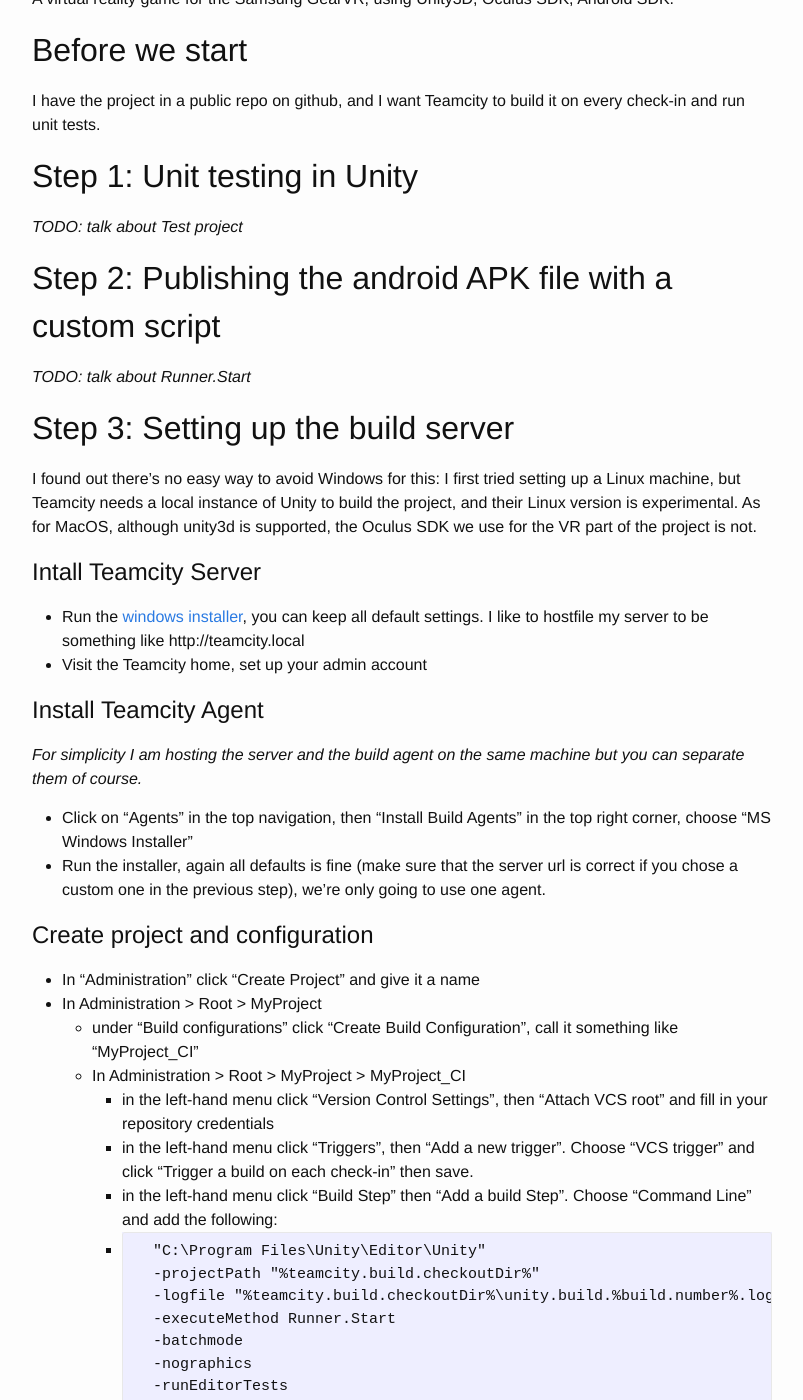
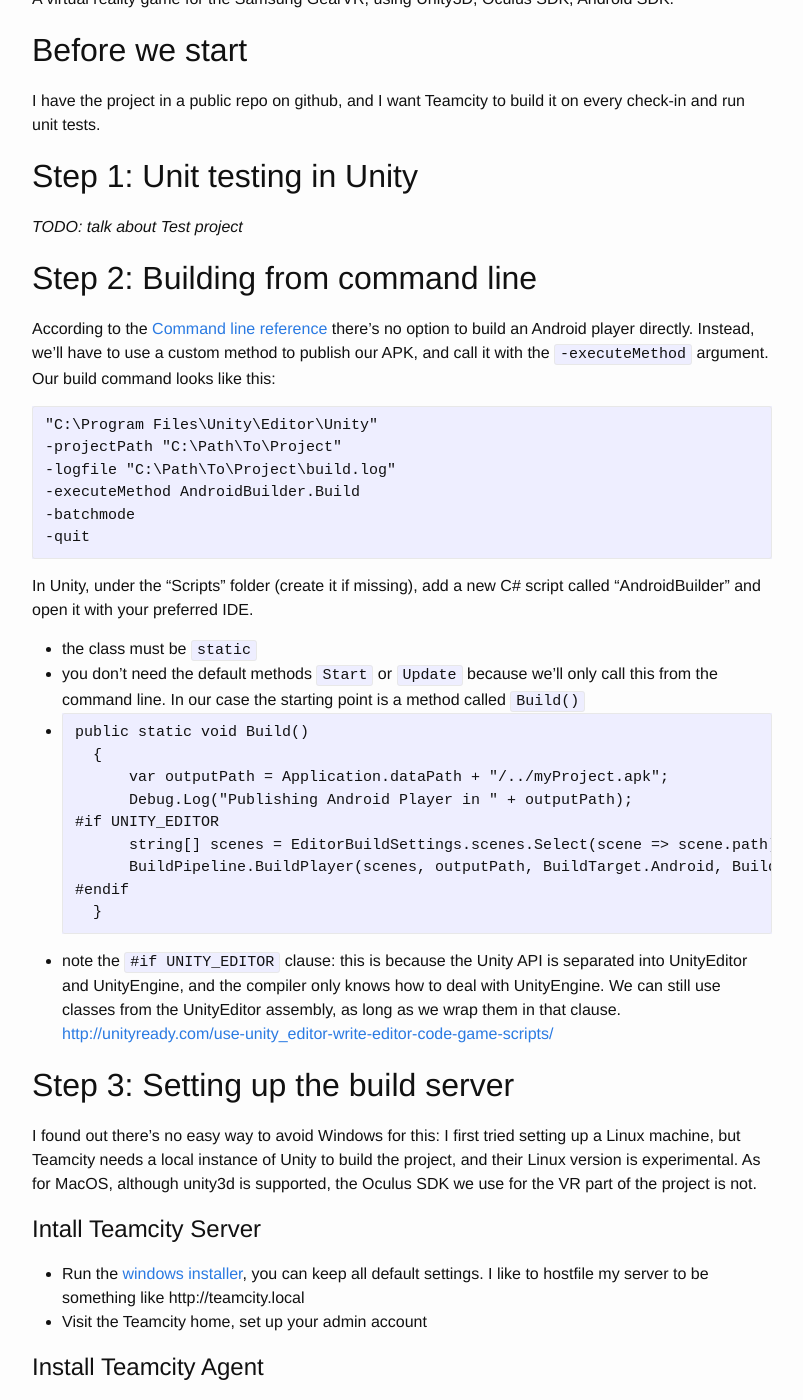
Before and after one commit to eraserqueen/eraserqueen.github.io, a Jekyll site: the page built from _posts/2016-07-14-building-unity-project-teamcity.markdown, in a window 1280 px wide and 1400 px high, scrolled down 318 px. Shown: the whole window, without its empty margins (238-1041 px from the left). Built offline with Jekyll 4.4.1, drawn with Linux system fonts in a browser that asks for light colours; some of the changed text lies outside the part shown.

Commit message:
add command line section

````diff
--- a/_posts/2016-07-14-building-unity-project-teamcity.markdown
+++ b/_posts/2016-07-14-building-unity-project-teamcity.markdown
@@ -19,9 +19,35 @@
 _TODO: talk about Test project_
 
 
-Step 2: Publishing the android APK file with a custom script
+Step 2: Building from command line
 ---
-_TODO: talk about Runner.Start_
+According to the [Command line reference](https://docs.unity3d.com/Manual/CommandLineArguments.html) there's no option to build an Android player directly. Instead, we'll have to use a custom method to publish our APK, and call it with the ```-executeMethod``` argument.
+Our build command looks like this:
+```
+"C:\Program Files\Unity\Editor\Unity"
+-projectPath "C:\Path\To\Project"
+-logfile "C:\Path\To\Project\build.log"
+-executeMethod AndroidBuilder.Build
+-batchmode
+-quit
+```
+
+In Unity, under the "Scripts" folder (create it if missing), add a new C# script called "AndroidBuilder" and open it with your preferred IDE.
+
+- the class must be ```static```
+- you don't need the default methods ```Start``` or ```Update``` because we'll only call this from the command line. In our case the starting point is a method called ```Build()```
+- ~~~
+public static void Build()
+    {
+        var outputPath = Application.dataPath + "/../myProject.apk";
+        Debug.Log("Publishing Android Player in " + outputPath);
+#if UNITY_EDITOR
+        string[] scenes = EditorBuildSettings.scenes.Select(scene => scene.path).ToArray();
+        BuildPipeline.BuildPlayer(scenes, outputPath, BuildTarget.Android, BuildOptions.Development);
+#endif
+    }
+~~~
+- note the ```#if UNITY_EDITOR``` clause: this is because the Unity API is separated into UnityEditor and UnityEngine, and the compiler only knows how to deal with UnityEngine. We can still use classes from the UnityEditor assembly, as long as we wrap them in that clause. [http://unityready.com/use-unity_editor-write-editor-code-game-scripts/](reference)
 
 
 Step 3: Setting up the build server
@@ -59,14 +85,20 @@
 			-runEditorTests
 			-quit
 		```
-		_TODO: explain each argument_
+		* ```-projectPath``` is where your project files are checked out by Teamcity
+		* ```-logfile``` will generated a log for each build that we can later add to the artifacts list
+		* ```-executeMethod``` will run the custom "publish to android" script
+		* ```-batchmode``` makes the build silent instead of launching the editor
+		* ```-nographics``` allows the build to run on servers without GPU
+		* ```-runEditorTests``` runs unit tests
+		* ```-quit``` ensures unity exits after building the project (it hangs by default, because... reasons?)
 
 Display Test Results
 ===
 * In Administration > Root > MyProject > MyProject_CI, in the left-hand menu click "Build Features" then "Add build feature".
-* Select "XML report processing"
-* report type: NUnit
-* Monitoring rules: ```%teamcity.build.checkoutDir%\EditorTestResults.xml```
+	* Select "XML report processing"
+	* report type: NUnit
+	* Monitoring rules: ```%teamcity.build.checkoutDir%\EditorTestResults.xml```
 
 List Artifacts
 ===
@@ -77,4 +109,22 @@
 
 Step 4: Use Teamcity's build number to version your APK
 ---
-_TODO_
+Command line builder accepts arbitrary arguments: it will just ignore them. This lets us add a ```-buildNumber``` argument to the command line that we will retrieve in our custom publication script to define the APK version number.
+* In Administration > Root > MyProject > MyProject_CI > Build Step  edit the current command line step to add the following argument: ```- "%build.number%" ```
+* In the Unity project, we will add to the AndroidBuilder class
+* retrieve the build number from command line:
+* ~~~
+private static string GetArgumentFromCommandLine(string parameterName, string defaultValue = null)
+    {
+        var arguments = Environment.GetCommandLineArgs();
+        var index = Array.IndexOf(arguments, "-"+parameterName);
+        if (arguments.Length == 0 || index == -1)
+        {
+            if (defaultValue != null) return defaultValue;
+            throw new ArgumentException("Could not find argument '"+ parameterName + "' in command line.");
+        }
+        return arguments[index + 1];
+    }
+~~~
+* modify the Build() method:
+* ```var outputPath = Application.dataPath + "/../myProject."+GetArgumentFromCommandLine("buildNumber")+".apk";```
````
